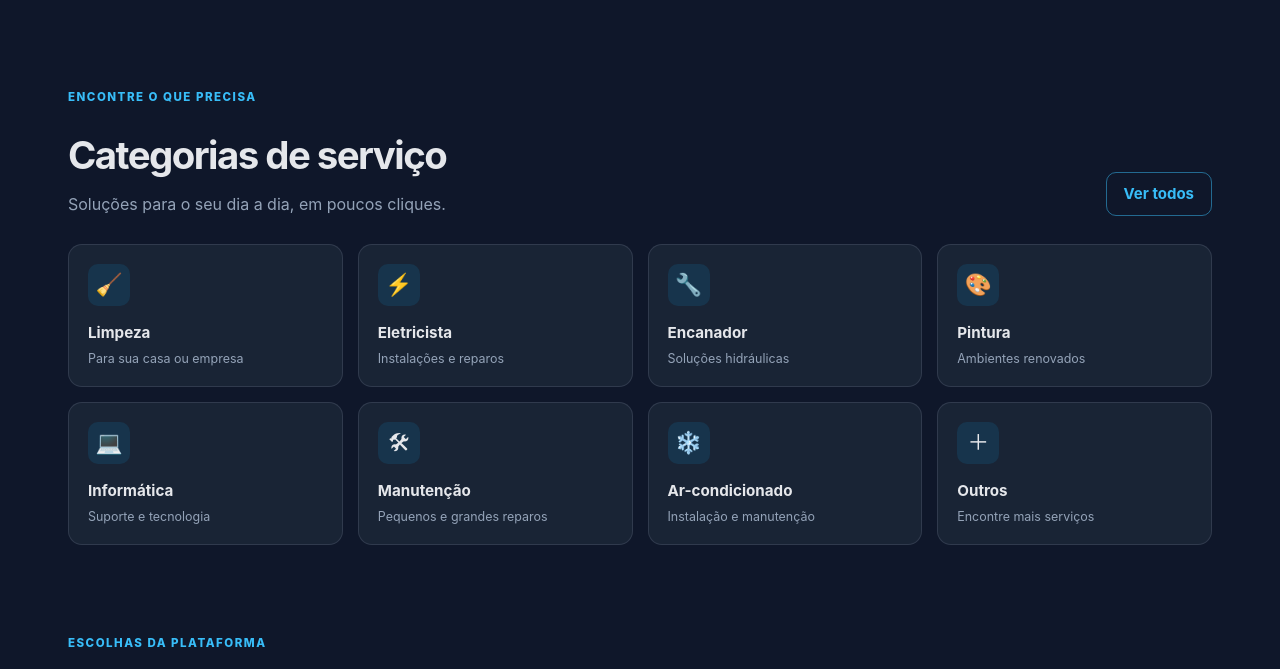
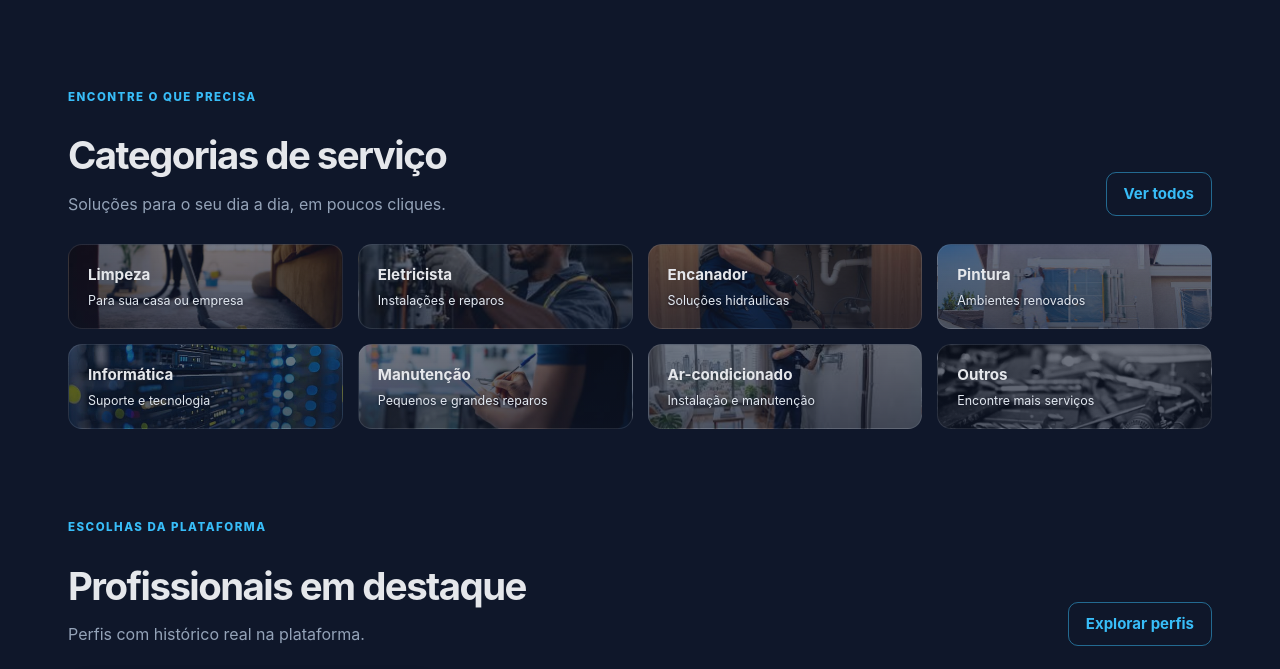
Before and after one commit to vantuilklitzke6992-code/ZENVIXTOTAL, a Flask app: page / in a window 1280 px wide. Shown: the part 720-1389 px from the top of the page. Run offline with Flask 3, Linux system fonts and the light colour scheme; data that the repository does not hold is empty.

Commit message:
melhora visual das categorias da home

```diff
--- a/static/css/public.css
+++ b/static/css/public.css
@@ -320,6 +320,59 @@
     border-color: var(--brand);
     box-shadow: var(--shadow-sm);
     transform: translateY(-4px);
+}
+
+.marketplace-category.category-image {
+    background-image: linear-gradient(rgba(15, 23, 42, .58), rgba(15, 23, 42, .72)),
+        var(--category-image);
+    background-position: center;
+    background-size: cover;
+}
+
+.marketplace-category.category-image:hover {
+    background-image: linear-gradient(rgba(14, 165, 233, .22), rgba(15, 23, 42, .68)),
+        var(--category-image);
+}
+
+.marketplace-category.category-image h3 {
+    margin-top: 0;
+}
+
+.marketplace-category.category-image p {
+    color: #E2E8F0;
+    text-shadow: 0 1px 3px rgba(2, 6, 23, .7);
+}
+
+.marketplace-category.category-cleaning {
+    --category-image: url('/static/images/categorias/limpeza.jpg');
+}
+
+.marketplace-category.category-electrician {
+    --category-image: url('/static/images/categorias/eletricista.jpg');
+}
+
+.marketplace-category.category-plumbing {
+    --category-image: url('/static/images/categorias/encanador.jpg');
+}
+
+.marketplace-category.category-painting {
+    --category-image: url('/static/images/categorias/pintura.jpg');
+}
+
+.marketplace-category.category-computing {
+    --category-image: url('/static/images/categorias/informatica.jpg');
+}
+
+.marketplace-category.category-maintenance {
+    --category-image: url('/static/images/categorias/manutencao.jpg');
+}
+
+.marketplace-category.category-air-conditioning {
+    --category-image: url('/static/images/categorias/ar-condicionado.jpg');
+}
+
+.marketplace-category.category-other {
+    --category-image: url('/static/images/categorias/outros.jpg');
 }
 
 .marketplace-category>span {
@@ -1211,22 +1264,68 @@
 }
 
 /* Marketplace layout and mobile content hierarchy. */
-.preview-note { color: var(--text-muted); font-size: .78rem; line-height: 1.45; }
-.provider-search-card h1 { font-size: clamp(1.55rem, 2vw, 2rem); }
-.provider-search-card > p { color: var(--text-muted); }
-.provider-filters { grid-template-columns: 1fr; }
-.provider-filters .online-filter { align-items: center; color: var(--text-muted); display: flex; font-size: .88rem; gap: 8px; min-height: 44px; }
-.provider-filters .online-filter input { accent-color: var(--brand); height: 18px; width: 18px; }
-.provider-result-grid { grid-template-columns: repeat(auto-fit, minmax(min(100%, 260px), 1fr)); }
+.preview-note {
+    color: var(--text-muted);
+    font-size: .78rem;
+    line-height: 1.45;
+}
+
+.provider-search-card h1 {
+    font-size: clamp(1.55rem, 2vw, 2rem);
+}
+
+.provider-search-card>p {
+    color: var(--text-muted);
+}
+
+.provider-filters {
+    grid-template-columns: 1fr;
+}
+
+.provider-filters .online-filter {
+    align-items: center;
+    color: var(--text-muted);
+    display: flex;
+    font-size: .88rem;
+    gap: 8px;
+    min-height: 44px;
+}
+
+.provider-filters .online-filter input {
+    accent-color: var(--brand);
+    height: 18px;
+    width: 18px;
+}
+
+.provider-result-grid {
+    grid-template-columns: repeat(auto-fit, minmax(min(100%, 260px), 1fr));
+}
 
 @media (min-width: 1100px) {
-    .marketplace-page { align-items: start; display: grid; gap: 26px; grid-template-columns: 270px minmax(0, 1fr); max-width: 1400px; }
-    .marketplace-page .provider-search-card { padding: 20px; position: sticky; top: 94px; }
-    .marketplace-page .provider-result-grid { grid-template-columns: repeat(auto-fit, minmax(250px, 1fr)); margin-top: 0; }
+    .marketplace-page {
+        align-items: start;
+        display: grid;
+        gap: 26px;
+        grid-template-columns: 270px minmax(0, 1fr);
+        max-width: 1400px;
+    }
+
+    .marketplace-page .provider-search-card {
+        padding: 20px;
+        position: sticky;
+        top: 94px;
+    }
+
+    .marketplace-page .provider-result-grid {
+        grid-template-columns: repeat(auto-fit, minmax(250px, 1fr));
+        margin-top: 0;
+    }
 }
 
 @media (min-width: 1500px) {
-    .marketplace-page .provider-result-grid { grid-template-columns: repeat(3, minmax(0, 1fr)); }
+    .marketplace-page .provider-result-grid {
+        grid-template-columns: repeat(3, minmax(0, 1fr));
+    }
 }
 
 @media (max-width: 767px) {
@@ -1304,7 +1403,7 @@
         padding: 26px 18px;
     }
 
-    .marketplace-hero > .hero-copy > p {
+    .marketplace-hero>.hero-copy>p {
         font-size: 1rem;
         margin-bottom: 22px;
     }
--- a/templates/public/home.html
+++ b/templates/public/home.html
@@ -203,22 +203,25 @@ public-main
 
     <div class="category-grid">
 
-        {% for icon, title, description in [
-        ('🧹','Limpeza','Para sua casa ou empresa'),
-        ('⚡','Eletricista','Instalações e reparos'),
-        ('🔧','Encanador','Soluções hidráulicas'),
-        ('🎨','Pintura','Ambientes renovados'),
-        ('💻','Informática','Suporte e tecnologia'),
-        ('🛠','Manutenção','Pequenos e grandes reparos'),
-        ('❄️','Ar-condicionado','Instalação e manutenção'),
-        ('＋','Outros','Encontre mais serviços')
+        {% for icon, title, description, category_class, image_file in [
+        ('🧹','Limpeza','Para sua casa ou empresa','cleaning','limpeza.jpg'),
+        ('⚡','Eletricista','Instalações e reparos','electrician','eletricista.jpg'),
+        ('🔧','Encanador','Soluções hidráulicas','plumbing','encanador.jpg'),
+        ('🎨','Pintura','Ambientes renovados','painting','pintura.jpg'),
+        ('💻','Informática','Suporte e tecnologia','computing','informatica.jpg'),
+        ('🛠','Manutenção','Pequenos e grandes reparos','maintenance','manutencao.jpg'),
+        ('❄️','Ar-condicionado','Instalação e manutenção','air-conditioning','ar-condicionado.jpg'),
+        ('＋','Outros','Encontre mais serviços','other','outros.jpg')
         ] %}
 
-        <a class="marketplace-category" href="/profissionais?categoria={{ title|urlencode }}">
+        <a class="marketplace-category{% if image_file %} category-image category-{{ category_class }}{% endif %}"
+            href="/profissionais?categoria={{ title|urlencode }}">
 
+            {% if not image_file %}
             <span>
                 {{ icon }}
             </span>
+            {% endif %}
 
             <h3>
                 {{ title }}
```
Also changed, not shown: static/images/categorias/ar-condicionado.jpg (added), static/images/categorias/eletricista.jpg (added), static/images/categorias/encanador.jpg (added), static/images/categorias/informatica.jpg (added), static/images/categorias/limpeza.jpg (added), static/images/categorias/manutencao.jpg (added), static/images/categorias/outros.jpg (added), static/images/categorias/pintura.jpg (added).
